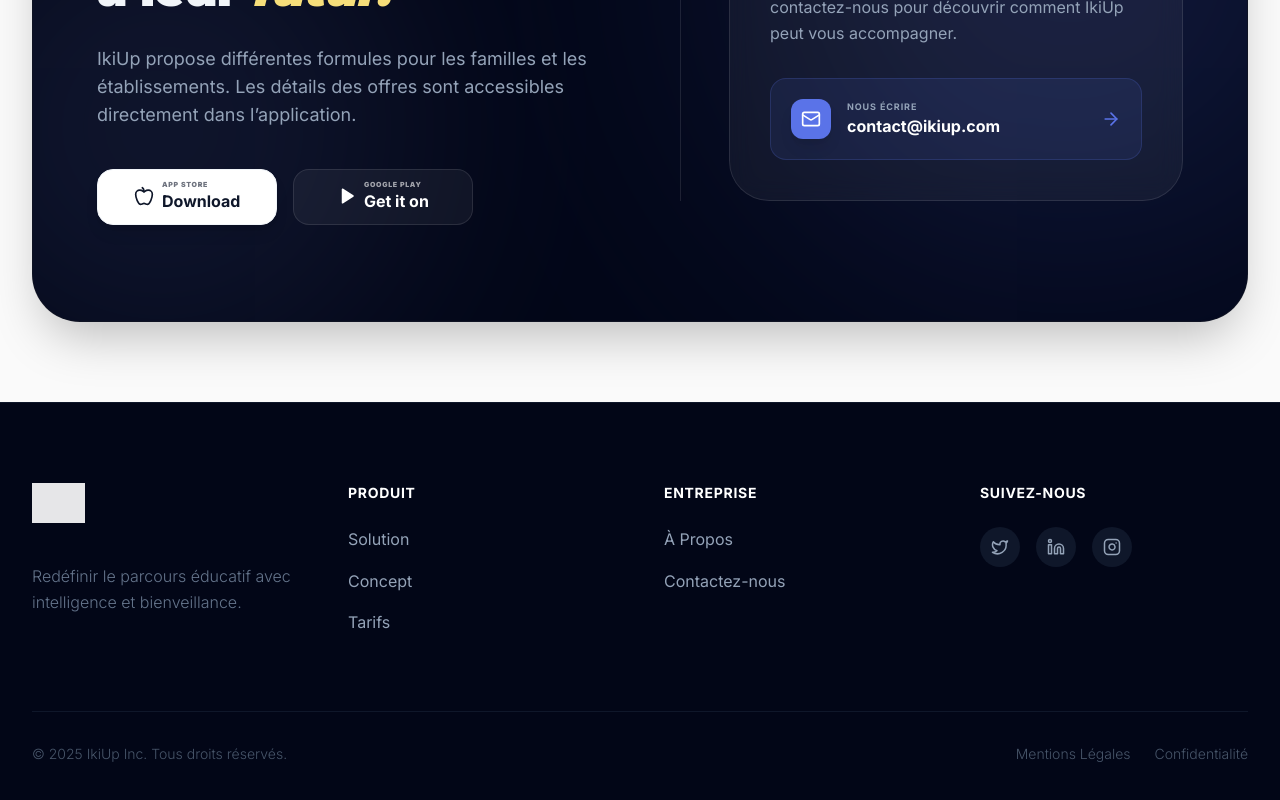
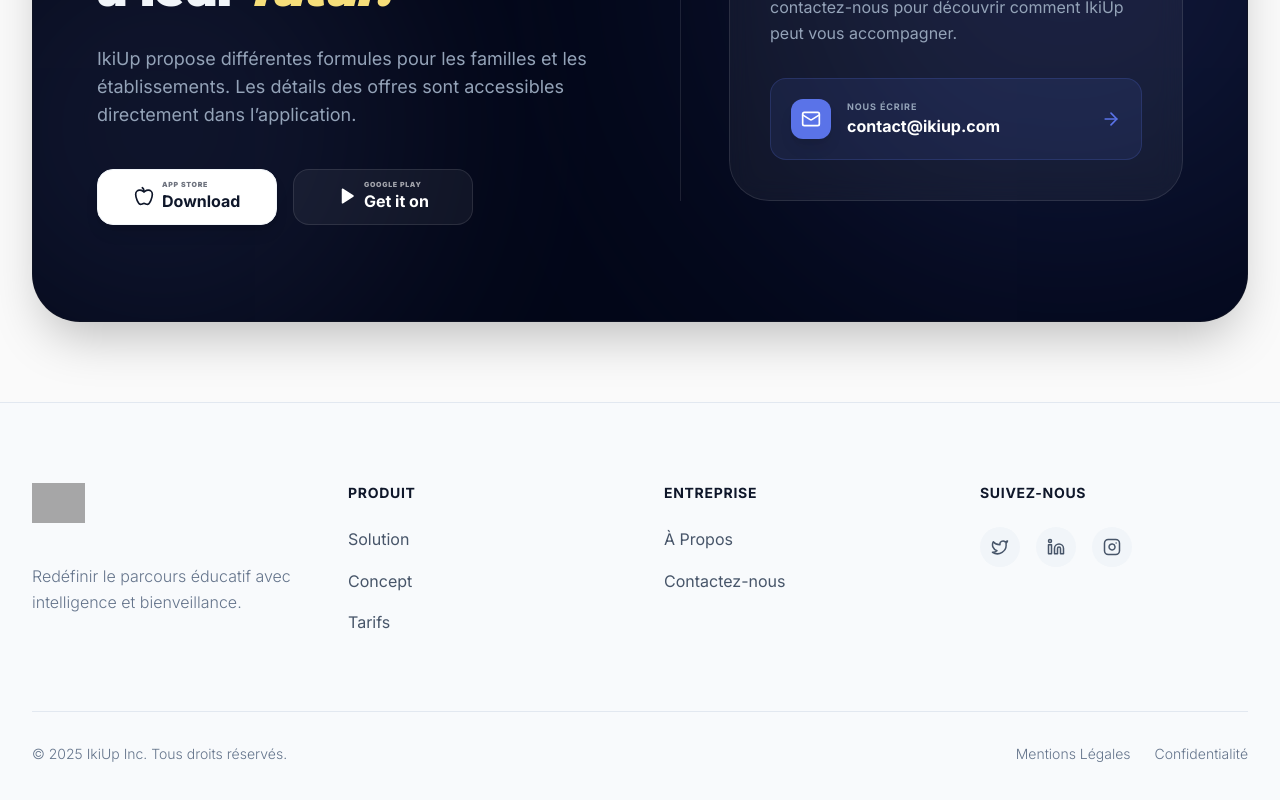
Before and after one commit to Hatimlk/IkiUp-ApplicationEducatif, a React (Vite) app: page / in a window 1280 px wide. Shown: the part 8061-8861 px from the top of the page. Built offline with nearby package versions, Linux system fonts and the light colour scheme; grey boxes are pictures that could not be loaded.

Commit message:
feat: Add `Footer` component with navigation links, social media icons, and multilingual support.

```diff
--- a/components/Footer.tsx
+++ b/components/Footer.tsx
@@ -20,7 +20,7 @@ export const Footer: React.FC<FooterProps> = ({ onNavigate, lang }) => {
   const isFr = lang === 'fr';
 
   return (
-    <footer className="bg-slate-950 text-slate-400 pt-20 pb-10 border-t border-slate-900">
+    <footer className="bg-slate-50 dark:bg-slate-950 text-slate-600 dark:text-slate-400 pt-20 pb-10 border-t border-slate-200 dark:border-slate-900 transition-colors duration-300">
       <div className="max-w-7xl mx-auto px-4 sm:px-6 lg:px-8">
         <div className="grid grid-cols-1 md:grid-cols-4 gap-12 mb-16">
 
@@ -33,11 +33,11 @@ export const Footer: React.FC<FooterProps> = ({ onNavigate, lang }) => {
               <img
                 src={LOGO_URL}
                 alt="IkiUp Logo"
-                className="h-10 w-auto object-contain brightness-0 invert opacity-90 hover:opacity-100 transition-opacity"
+                className="h-10 w-auto object-contain dark:brightness-0 dark:invert opacity-90 hover:opacity-100 transition-opacity"
                 onError={(e) => {
                   (e.target as any).style.display = 'none';
                   // Fallback text if image fails
-                  (e.target as any).parentNode.innerHTML = '<span class="text-3xl font-serif font-bold text-white">iki<span class="text-primary italic">up</span></span>';
+                  (e.target as any).parentNode.innerHTML = '<span class="text-3xl font-serif font-bold text-slate-900 dark:text-white">iki<span class="text-primary italic">up</span></span>';
                 }}
               />
             </div>
@@ -48,7 +48,7 @@ export const Footer: React.FC<FooterProps> = ({ onNavigate, lang }) => {
 
           {/* Column 2: Product */}
           <div>
-            <h4 className="font-bold text-white mb-6 uppercase tracking-wider text-sm">{isFr ? "Produit" : "Product"}</h4>
+            <h4 className="font-bold text-slate-900 dark:text-white mb-6 uppercase tracking-wider text-sm">{isFr ? "Produit" : "Product"}</h4>
             <ul className="space-y-4">
               <li><a href="#features" onClick={(e) => handleLinkClick(e as any, 'home', '#features')} className="hover:text-primary transition-colors cursor-pointer">{isFr ? "Solution" : "Solution"}</a></li>
               <li><a href="#howitworks" onClick={(e) => handleLinkClick(e as any, 'home', '#howitworks')} className="hover:text-primary transition-colors cursor-pointer">{isFr ? "Concept" : "Concept"}</a></li>
@@ -58,7 +58,7 @@ export const Footer: React.FC<FooterProps> = ({ onNavigate, lang }) => {
 
           {/* Column 3: Company */}
           <div>
-            <h4 className="font-bold text-white mb-6 uppercase tracking-wider text-sm">{isFr ? "Entreprise" : "Company"}</h4>
+            <h4 className="font-bold text-slate-900 dark:text-white mb-6 uppercase tracking-wider text-sm">{isFr ? "Entreprise" : "Company"}</h4>
             <ul className="space-y-4">
               <li><a href="/about" onClick={(e) => handleLinkClick(e as any, 'about')} className="hover:text-primary transition-colors cursor-pointer">{isFr ? "À Propos" : "About Us"}</a></li>
               <li><a href="mailto:contact@ikiup.com" className="hover:text-primary transition-colors cursor-pointer flex items-center gap-2">
@@ -69,15 +69,15 @@ export const Footer: React.FC<FooterProps> = ({ onNavigate, lang }) => {
 
           {/* Column 4: Social */}
           <div>
-            <h4 className="font-bold text-white mb-6 uppercase tracking-wider text-sm">{isFr ? "Suivez-nous" : "Follow Us"}</h4>
+            <h4 className="font-bold text-slate-900 dark:text-white mb-6 uppercase tracking-wider text-sm">{isFr ? "Suivez-nous" : "Follow Us"}</h4>
             <div className="flex gap-4">
-              <a href="#" className="w-10 h-10 rounded-full bg-slate-900 flex items-center justify-center hover:bg-primary hover:text-white transition-all duration-300">
+              <a href="#" className="w-10 h-10 rounded-full bg-slate-100 dark:bg-slate-900 flex items-center justify-center hover:bg-primary hover:text-white dark:hover:bg-primary dark:hover:text-white transition-all duration-300 text-slate-600 dark:text-slate-400">
                 <Twitter size={18} />
               </a>
-              <a href="#" className="w-10 h-10 rounded-full bg-slate-900 flex items-center justify-center hover:bg-primary hover:text-white transition-all duration-300">
+              <a href="#" className="w-10 h-10 rounded-full bg-slate-100 dark:bg-slate-900 flex items-center justify-center hover:bg-primary hover:text-white dark:hover:bg-primary dark:hover:text-white transition-all duration-300 text-slate-600 dark:text-slate-400">
                 <Linkedin size={18} />
               </a>
-              <a href="#" className="w-10 h-10 rounded-full bg-slate-900 flex items-center justify-center hover:bg-primary hover:text-white transition-all duration-300">
+              <a href="#" className="w-10 h-10 rounded-full bg-slate-100 dark:bg-slate-900 flex items-center justify-center hover:bg-primary hover:text-white dark:hover:bg-primary dark:hover:text-white transition-all duration-300 text-slate-600 dark:text-slate-400">
                 <Instagram size={18} />
               </a>
             </div>
@@ -85,13 +85,13 @@ export const Footer: React.FC<FooterProps> = ({ onNavigate, lang }) => {
         </div>
 
         {/* Bottom Bar */}
-        <div className="border-t border-slate-900 pt-8 flex flex-col md:flex-row justify-between items-center gap-4 text-sm font-light text-slate-600">
+        <div className="border-t border-slate-200 dark:border-slate-900 pt-8 flex flex-col md:flex-row justify-between items-center gap-4 text-sm font-light text-slate-500">
           <p>
             © {new Date().getFullYear()} IkiUp Inc. {isFr ? "Tous droits réservés." : "All rights reserved."}
           </p>
           <div className="flex gap-6">
-            <a href="/legal" onClick={(e) => handleLinkClick(e as any, 'legal')} className="hover:text-white transition-colors cursor-pointer">{isFr ? "Mentions Légales" : "Legal"}</a>
-            <a href="/privacy" onClick={(e) => handleLinkClick(e as any, 'privacy')} className="hover:text-white transition-colors cursor-pointer">{isFr ? "Confidentialité" : "Privacy"}</a>
+            <a href="/legal" onClick={(e) => handleLinkClick(e as any, 'legal')} className="hover:text-slate-900 dark:hover:text-white transition-colors cursor-pointer">{isFr ? "Mentions Légales" : "Legal"}</a>
+            <a href="/privacy" onClick={(e) => handleLinkClick(e as any, 'privacy')} className="hover:text-slate-900 dark:hover:text-white transition-colors cursor-pointer">{isFr ? "Confidentialité" : "Privacy"}</a>
           </div>
         </div>
       </div>
```
